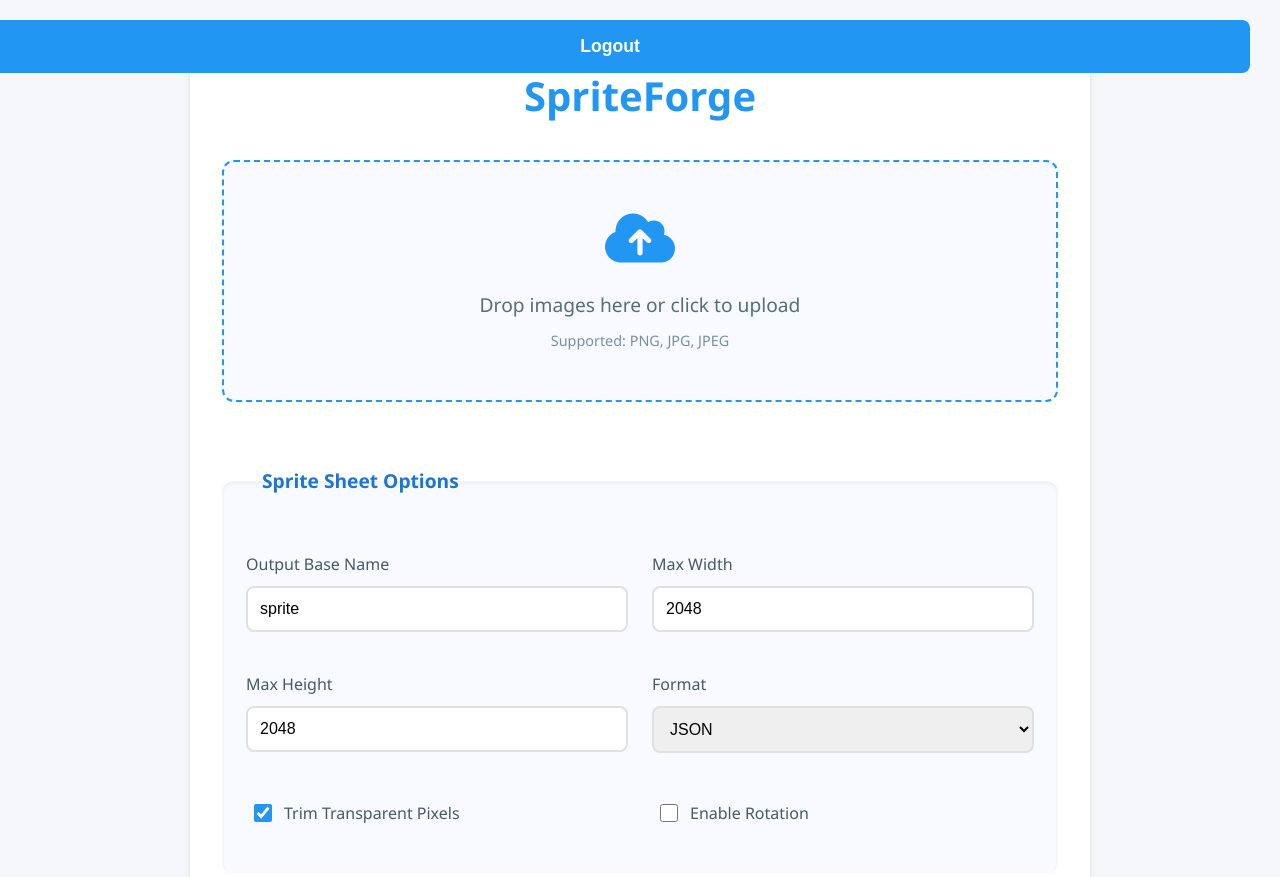
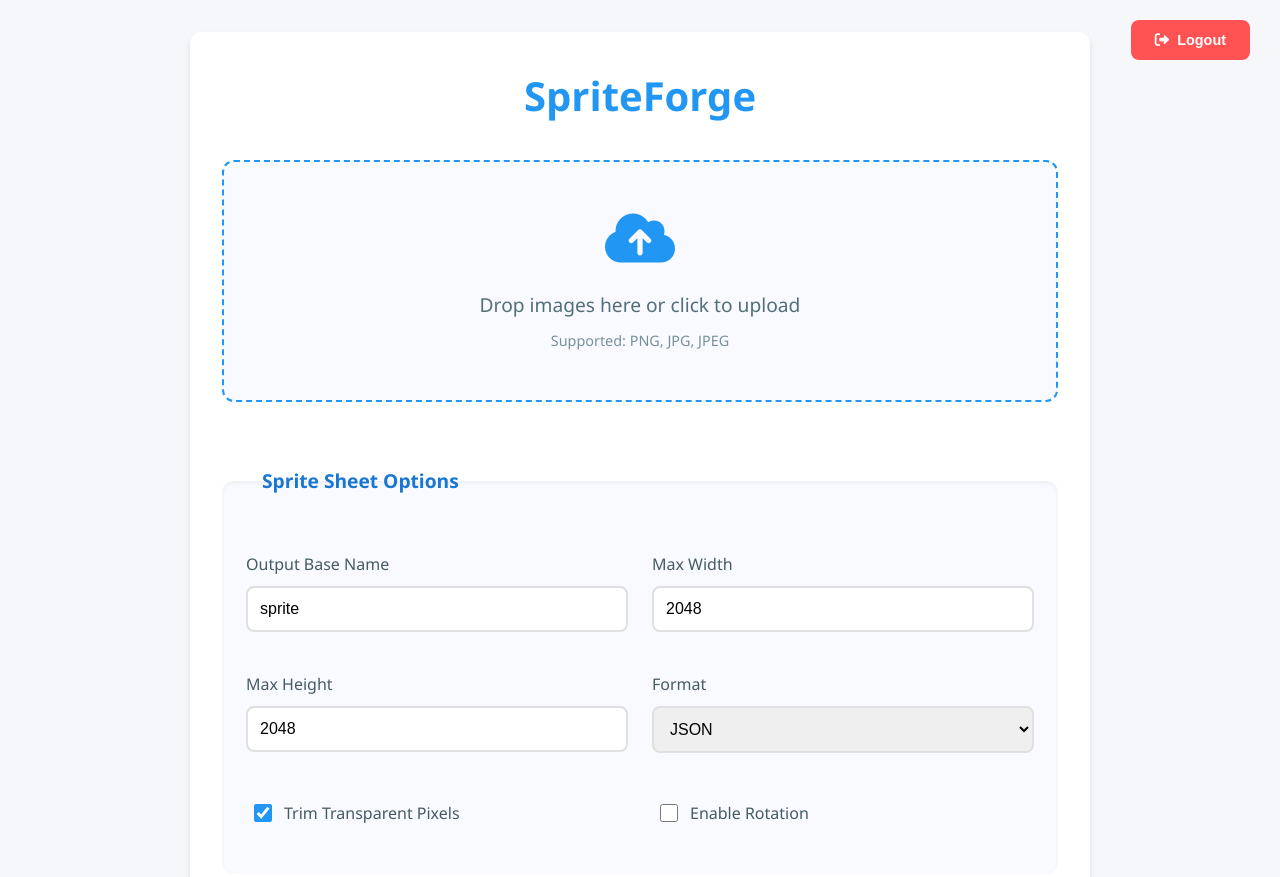
Before and after one commit to gamedev-yash/SpriteForge, a website: page frontend/index.html in a window 1280 px wide. Shown: the top 877 px of the page. Drawn offline with Linux system fonts and the light colour scheme; no server answers.

Commit message:
changed the logout button styles

```diff
--- a/frontend/css/styles.css
+++ b/frontend/css/styles.css
@@ -403,3 +403,31 @@ button:disabled {
 .hidden {
     display: none !important;
 }
+
+/* Logout Button Styles */
+#logoutBtn {
+    position: absolute;
+    top: 20px;
+    right: 30px;
+    width: auto;
+    padding: 0.75rem 1.5rem;
+    background: #ff5252;
+    color: white;
+    border: none;
+    border-radius: 8px;
+    font-size: 0.9rem;
+    font-weight: 600;
+    cursor: pointer;
+    transition: all 0.3s ease;
+    display: inline-flex;
+    align-items: center;
+    justify-content: center;
+    gap: 0.5rem;
+    z-index: 1000;
+}
+
+#logoutBtn:hover {
+    background: #d32f2f;
+    transform: translateY(-1px);
+    box-shadow: 0 4px 12px rgba(255, 82, 82, 0.2);
+}
--- a/frontend/index.html
+++ b/frontend/index.html
@@ -8,7 +8,7 @@
     <link rel="stylesheet" href="https://cdnjs.cloudflare.com/ajax/libs/font-awesome/6.0.0/css/all.min.css">
 </head>
 <body>
-  <button id="logoutBtn" style="position:absolute;top:20px;right:30px;z-index:1000;">Logout</button>
+  <button id="logoutBtn"><i class="fas fa-sign-out-alt"></i> Logout</button>
   <div class="container">
         <h1>SpriteForge</h1>
         <form id="uploadForm">
```
